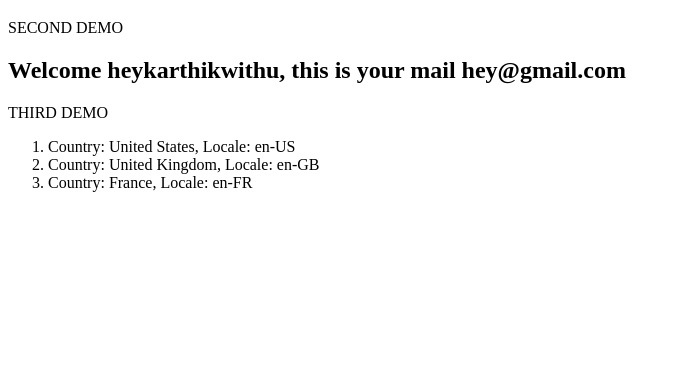
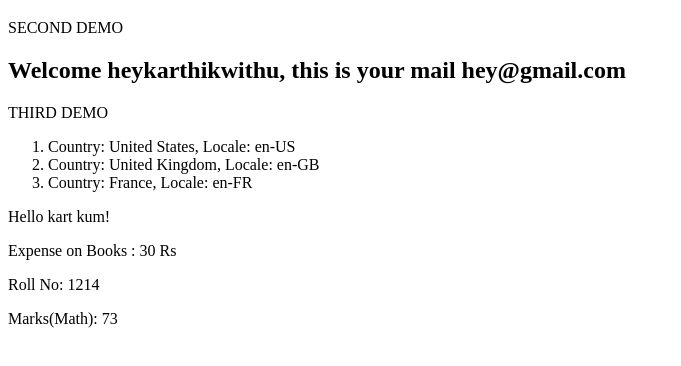
Before and after one commit to heykarthikwithu/angularjs_demo, a plain HTML site: page index.html in a window 1280 px wide. Shown: the part 118-484 px from the top of the page, without its empty margins (0-681 px from the left). Drawn offline with nearby package versions, Linux system fonts and the light colour scheme.

Commit message:
ng-init demo, with multiple options..

```diff
--- a/index.html
+++ b/index.html
@@ -3,7 +3,7 @@
 <head>
     <script src = "https://ajax.googleapis.com/ajax/libs/angularjs/1.3.3/angular.min.js"></script>
 </head>
-<body ng-app = "demoapp" ng-init = "countries = [{locale:'en-US',name:'United States'}, {locale:'en-GB',name:'United Kingdom'}, {locale:'en-FR',name:'France'}]">
+<body ng-app = "demoapp" ng-init = "countries = [{locale:'en-US',name:'United States'}, {locale:'en-GB',name:'United Kingdom'}, {locale:'en-FR',name:'France'}]; quantity = 1;cost = 30; student = {firstname:'kart',lastname:'kum',rollno:1214};marks = [40,50,65,73,60]">
     FIRST DEMO
     <div>
         <label>Name:</label>
@@ -30,5 +30,9 @@
             {{ 'Country: ' + country.name + ', Locale: ' + country.locale }}
         </li>
     </ol>
+    <p>Hello {{student.firstname + " " + student.lastname}}!</p>
+    <p>Expense on Books : {{cost * quantity}} Rs</p>
+    <p>Roll No: {{student.rollno}}</p>
+    <p>Marks(Math): {{marks[3]}}</p>
 </body>
 </html>
```
